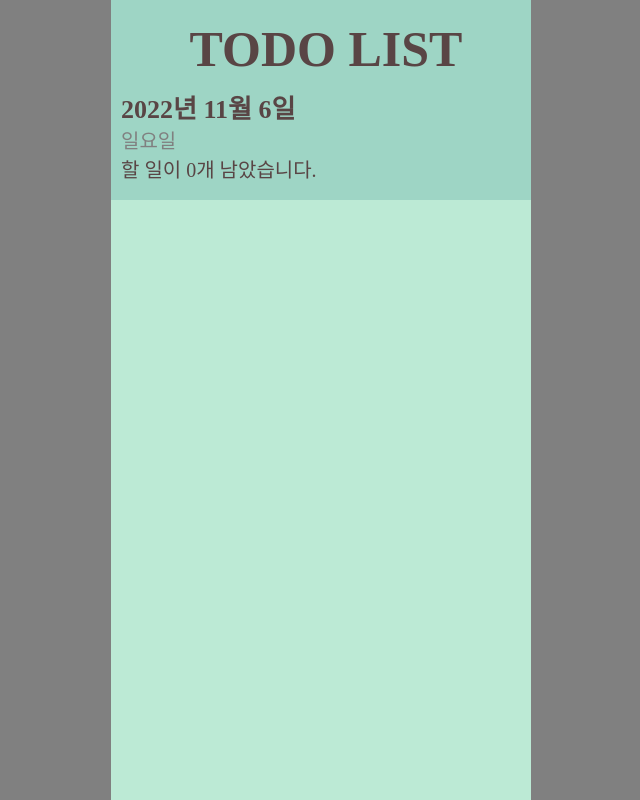
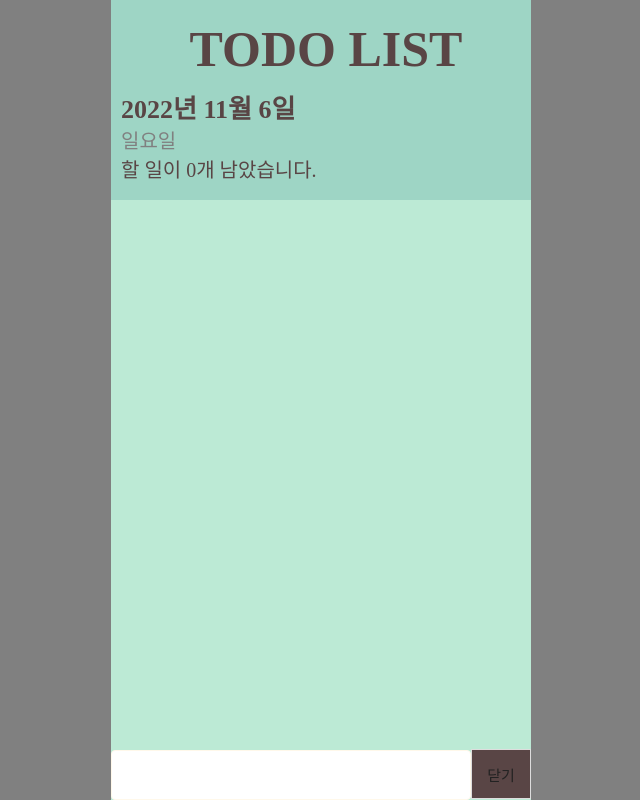
Before and after one commit to SJ0826/2022-todolist-challenge, a Next.js app in the folder 2022-11-06/: page /todolist4 in a window 1280 px wide. Shown: the whole page, without its empty margins (319-959 px from the left). Built offline with nearby package versions, Linux system fonts and the light colour scheme.

Commit message:
[ui] feat: TodoCreate기능 추가

```diff
--- a/2022-11-06/pages/todolist4.tsx
+++ b/2022-11-06/pages/todolist4.tsx
@@ -1,5 +1,7 @@
 
+import TodoCreate from '@ui/components/todo/TodoCreate'
 import TodoHeader from '@ui/components/todo/TodoHeader'
+import { useState } from 'react'
 import styled from 'styled-components'
 
 const todolist4 = () => {
@@ -7,9 +9,16 @@ const todolist4 = () => {
   const date = new Date()
   const today = date.toLocaleDateString('ko-kr', { year: 'numeric', month: 'long', day: 'numeric' })
   const dayName = date.toLocaleDateString('ko-kr', { weekday: 'long' })
+
+  // Todo 할일 생성하기
+  const [isOpenCreate, setIsOpenCreate] = useState(true)
+  const onToggleisOpenCreate = () => {
+    setIsOpenCreate((prev) => !prev)
+  }
   return (
     <Container>
       <TodoHeader today={today} dayName={dayName} unDoneTask={0} />
+      <TodoCreate isOpen={isOpenCreate} onToggle={onToggleisOpenCreate} />
     </Container>
   )
 }
--- /dev/null
+++ b/2022-11-06/ui/components/todo/TodoCreate.tsx
@@ -0,0 +1,69 @@
+import styled, { css } from 'styled-components'
+
+interface Props {
+  isOpen: boolean
+  onToggle: () => void
+}
+const TodoCreate = ({ isOpen, onToggle }: Props) => {
+  return (
+    <Container>
+      <CreateForm>
+        {isOpen && <CreateInput />}
+        <CreateButton isOpen={isOpen} onClick={onToggle}>
+          {isOpen ? '닫기' : '추가'}
+        </CreateButton>
+      </CreateForm>
+    </Container>
+  )
+}
+export default TodoCreate
+
+const Container = styled.div`
+  position: absolute;
+  width: 100%;
+  height: auto;
+  bottom: 0;
+  left: 0;
+`
+
+const CreateForm = styled.form`
+  position: absolute
+  width: 100%
+
+  background: #bcead5;
+
+`
+
+const CreateInput = styled.input`
+  padding: 12px;
+  border-radius: 4px;
+  border: 1px solid #fff8ea;
+  width: 360px;
+  height: 50px;
+  outline: none;
+  font-size: 18px;
+  box-sizing: border-box;
+`
+
+const CreateButton = styled.button<{ isOpen: boolean }>`
+  width: 60px;
+  height: 60px
+  right: 0
+  position: absolute;
+  background-color: #594545;
+  font-size: 15px;
+  color: white;
+  border: none;
+  outline: none;
+  cursor: pointer;
+  z-index: 5;
+  transition: 0.125s all ease-in;
+  ${(props) =>
+    props.isOpen &&
+    css`
+      color: #222;
+      border: 1px solid #ddd;
+      width: 60px;
+      height: 50px;
+    `}
+`
```
